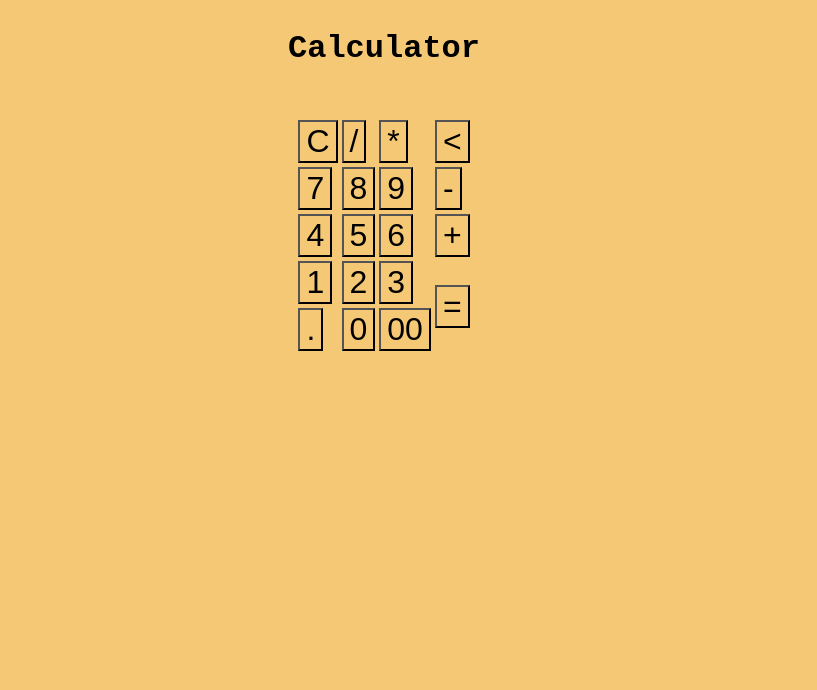
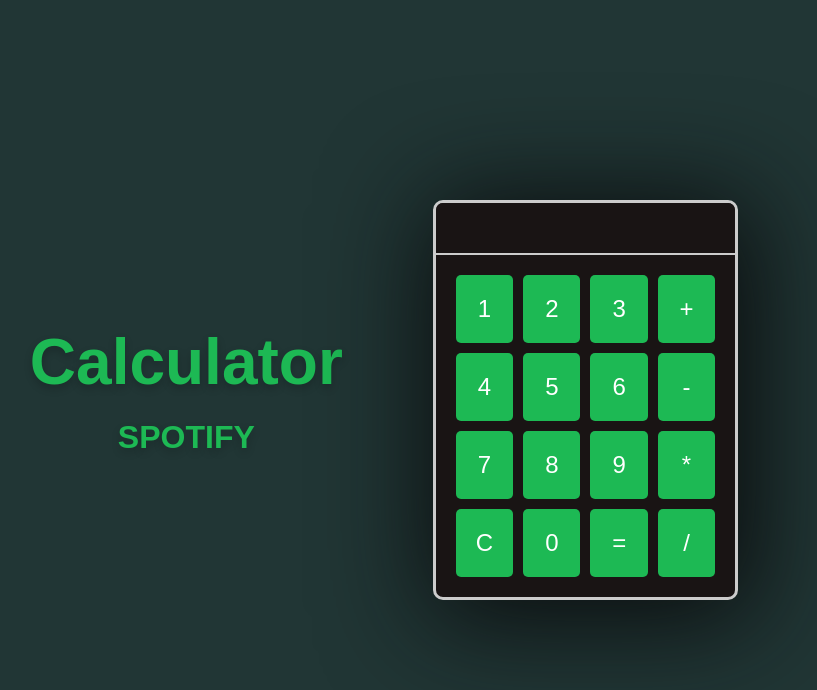
Before and after one commit to gereacosta1/calculator, a website: page index.html in a window 1280 px wide. Shown: the whole page, without its empty margins (256-1073 px from the left). Drawn offline with Linux system fonts and the light colour scheme.

Commit message:
Improve UI and fix display issues

```diff
--- a/index.html
+++ b/index.html
@@ -3,58 +3,37 @@
 <head>
     <meta charset="UTF-8">
     <meta name="viewport" content="width=device-width, initial-scale=1.0">
-    <title>CALCULATOR</title>
+    <title>Calculator Spotify</title>
     <link rel="stylesheet" href="./css/style.css">
+    <link rel="shortcut icon" href="img/logo2.png" />
 </head>
 <body>
 
     <div class="title">
         <h1>Calculator</h1>
+        <h3>SPOTIFY</h3>
     </div>
-
-    <div class="container">
-        <div class="calculator dark">
-            <div class="theme-toggler active">
-                <i class="toggle-item"></div>
-            </div>
-            <div class="display-screen">
-                <div id="display"></div>
-            </div>
-            <div class="buttons">
-                <table>
-                    <tr>
-                        <td><button class="btn-operator" id="clear">C</button></td>
-                        <td><button class="btn-operator" id="/">/</button></td>
-                        <td><button class="btn-operator" id="*">*</button></td>
-                        <td><button class="btn-operator" id="backspace"><</button></td>
-                    </tr>
-                    <tr>
-                        <td><button class="btn-number" id="7">7</button></td>
-                        <td><button class="btn-number" id="8">8</button></td>
-                        <td><button class="btn-number" id="9">9</button></td>
-                        <td><button class="btn-operator" id="-">-</button></td>
-                    </tr>
-                    <tr>
-                        <td><button class="btn-number" id="4">4</button></td>
-                        <td><button class="btn-number" id="5">5</button></td>
-                        <td><button class="btn-number" id="6">6</button></td>
-                        <td><button class="btn-operator" id="+">+</button></td>
-                    </tr>
-                    <tr>
-                        <td><button class="btn-number" id="1">1</button></td>
-                        <td><button class="btn-number" id="2">2</button></td>
-                        <td><button class="btn-number" id="3">3</button></td>
-                        <td rowspan="2"><button class="btn-equal" id="equal">=</button></td>
-                    </tr>
-                    <tr>
-                        <td><button class="btn-number" id=".">.</button></td>
-                        <td><button class="btn-number" id="0">0</button></td>
-                        <td><button class="btn-number" id="00">00</button></td>
-                    </tr>
-                </table>
-            </div>
+        <div class="calculator">
+        <div class="screen" id="screen"></div>
+        <div class="buttons">
+            <button class="btn" onclick="appendNumber('1')">1</button>
+            <button class="btn" onclick="appendNumber('2')">2</button>
+            <button class="btn" onclick="appendNumber('3')">3</button>
+            <button class="btn" onclick="appendNumber('+')">+</button>
+            <button class="btn" onclick="appendNumber('4')">4</button>
+            <button class="btn" onclick="appendNumber('5')">5</button>
+            <button class="btn" onclick="appendNumber('6')">6</button>
+            <button class="btn" onclick="appendNumber('-')">-</button>
+            <button class="btn" onclick="appendNumber('7')">7</button>
+            <button class="btn" onclick="appendNumber('8')">8</button>
+            <button class="btn" onclick="appendNumber('9')">9</button>
+            <button class="btn" onclick="appendNumber('*')">*</button>
+            <button class="btn" onclick="clearScreen()">C</button>
+            <button class="btn" onclick="appendNumber('0')">0</button>
+            <button class="btn" onclick="calculate()">=</button>
+            <button class="btn" onclick="appendNumber('/')">/</button>
         </div>
-    </div>
-    <script src="script.js"></script>
-</body>
+        </div>
+        <script src="script.js"></script>
+    </body>
 </html>
--- /dev/null
+++ b/sass/_01.scss
@@ -0,0 +1,56 @@
+    $bg-color: #f5f5f5;
+    $btn-color: #4CAF50;
+    $btn-hover-color: #45a049;
+
+    body {
+    display: flex;
+    justify-content: center;
+    align-items: center;
+    height: 100vh;
+    background-color: $bg-color;
+    margin: 0;
+    font-family: Arial, sans-serif;
+    }
+
+    .calculator {
+    display: flex;
+    flex-direction: column;
+    border: 1px solid #ccc;
+    border-radius: 10px;
+    overflow: hidden;
+    }
+
+    .screen {
+    background-color: #fff;
+    padding: 20px;
+    font-size: 2em;
+    text-align: right;
+    border-bottom: 1px solid #ccc;
+    height: 60px; /* Altura fija */
+    overflow: hidden;
+    display: flex;
+    align-items: center;
+    justify-content: flex-end;
+    }
+
+    .buttons {
+    display: grid;
+    grid-template-columns: repeat(4, 1fr);
+    gap: 10px;
+    padding: 20px;
+    }
+
+    .btn {
+    background-color: $btn-color;
+    border: none;
+    padding: 20px;
+    font-size: 1.5em;
+    color: white;
+    cursor: pointer;
+    border-radius: 5px;
+    transition: background-color 0.3s;
+
+    &:hover {
+        background-color: $btn-hover-color;
+    }
+    }
--- a/sass/style.scss
+++ b/sass/style.scss
@@ -1,61 +1,95 @@
-// $color-primario: crimson;
-// $background-color-main: #f5c875;
-// $font-family-main: 'Courier New', Courier, monospace;
+    $bg-color: #213635;
+    $btn-color: #1DB954;
+    $btn-hover-color: #007d29;
+    $bg-color-calculator: #191414;
+    $title-color: #1DB954;
+    $title-shadow: 0 4px 8px rgba(0, 0, 0, 0.2);
 
-// @use 'navbar' as *;
-// @use 'reset' as *;
-
-
-// *{
-//     // background-color: $background-color-main;
-//     // font-family: $font-family-main;
-//     font-size: xx-large;
-// }
-
-// .container{
-//     display: flex;
-//     justify-content: center;
-//     align-items: center;
-//     margin: 50px;
-// }
-
-// .display{
-//     height: 30px;
-//     width: 80px;
-//     border-radius: 20px;
-//     font-size: 3rem;
-// }
-
-// Define las variables en el archivo principal
-$color-primario: crimson;
-$background-color-main: #f5c875;
-$font-family-main: 'Courier New', Courier, monospace;
-
-@use 'navbar';
-@use 'reset';
-
-// Utiliza las variables en el archivo principal
-*{
-    background-color: $background-color-main;
-    font-size: xx-large;
-}
-
-.container {
+    body {
     display: flex;
     justify-content: center;
     align-items: center;
-    margin: 50px;
-}
+    height: 100vh;
+    background-color: $bg-color;
+    margin: 0;
+    font-family: Arial, sans-serif;
+    }
 
-.display {
-    height: 30px;
-    width: 80px;
-    border-radius: 20px;
-    font-size: 3rem;
-}
+    .title {
+        text-align: center;
+        margin-bottom: 20px;
+        color: $title-color;
+        text-shadow: $title-shadow;
+        transition: transform 0.3s ease, text-shadow 0.3s ease; // Transición fluida
 
-.title{
-    justify-content: center;
-    text-align: center;
-    margin: 30px;
-}
+            h1 {
+            font-size: 4em; // Tamaño grande para el título principal
+            margin: 0;
+            transition: transform 0.4s ease, text-shadow 0.5s ease; // Transición fluida
+            &:hover {
+                transform: scale(1.2); // Aumenta el tamaño al pasar el cursor
+                text-shadow: 0 6px 12px rgba(0, 0, 0, 0.3); // Sombra más pronunciada
+            }
+            }
+
+            h3 {
+            font-size: 2em; // Tamaño para el título secundario
+            margin: 20px 0 0 0; // Mayor separación entre los títulos
+            transition: transform 0.3s ease, text-shadow 0.3s ease; // Transición fluida
+            &:hover {
+                transform: scale(1.2); // Aumenta el tamaño al pasar el cursor
+                text-shadow: 0 6px 12px rgba(0, 0, 0, 0.3); // Sombra más pronunciada
+            }
+            }
+        }
+
+    .calculator {
+    display: flex;
+    flex-direction: column;
+    border: 3px solid #ccc;
+    border-radius: 10px;
+    overflow: hidden;
+    margin-left: 90px;
+    background-color:  $bg-color-calculator;
+    -webkit-box-shadow: 7px 10px 106px 10px rgba(10,12,13,1);
+    -moz-box-shadow: 7px 10px 106px 10px rgba(10,12,13,1);
+    box-shadow: 7px 10px 106px 10px rgba(10,12,13,1);
+    }
+
+    .screen {
+    background-color:  $bg-color-calculator;
+    padding: 25px;
+    font-size: 2em;
+    text-align: right;
+    border-bottom: 2px solid #ccc;
+    height: 25px; /* Altura fija */
+    overflow: hidden;
+    display: flex;
+    align-items: center;
+    justify-content: flex-end;
+    box-sizing: border-box;
+    white-space: nowrap; /* Evita que el texto se divida en varias líneas */
+    color: white;
+    }
+
+    .buttons {
+    display: grid;
+    grid-template-columns: repeat(4, 1fr); /* Completar la declaración grid-template-columns */
+    gap: 10px;
+    padding: 20px;
+    }
+
+    .btn {
+    background-color: $btn-color;
+    border: none;
+    padding: 20px;
+    font-size: 1.5em;
+    color: white;
+    cursor: pointer;
+    border-radius: 5px;
+    transition: background-color 0.3s;
+
+    &:hover {
+        background-color: $btn-hover-color;
+    }
+    }
--- a/script.js
+++ b/script.js
@@ -26,27 +26,45 @@
 
 
 
-const display = document.querySelector("#display");
-const buttons = document.querySelectorAll("button");
+// const display = document.querySelector("#display");
+// const buttons = document.querySelectorAll("button");
 
-    buttons.forEach((button) => {
-    button.onclick = () => {
-        if (button.id === "clear") {
-        display.innerText = "";
-        } else if (button.id === "backspace") {
-        let string = display.innerText.toString();
-        display.innerText = string.slice(0, -1);
-        } else if (display.innerText !== "" && button.id === "equal") {
-        try {
-            display.innerText = eval(display.innerText);
-        } catch (e) {
-            display.innerText = "Error";
-            setTimeout(() => (display.innerText = ""), 2000);
-        }
-        } else if (display.innerText === "null") {
-        setTimeout(() => (display.innerText = ""), 2000);
-        } else {
-        display.innerText += button.id;
-        }
-    };
-    });
+//     buttons.forEach((button) => {
+//     button.onclick = () => {
+//         if (button.id === "clear") {
+//         display.innerText = "";
+//         } else if (button.id === "backspace") {
+//         let string = display.innerText.toString();
+//         display.innerText = string.slice(0, -1);
+//         } else if (display.innerText !== "" && button.id === "equal") {
+//         try {
+//             display.innerText = eval(display.innerText);
+//         } catch (e) {
+//             display.innerText = "Error";
+//             setTimeout(() => (display.innerText = ""), 2000);
+//         }
+//         } else if (display.innerText === "null") {
+//         setTimeout(() => (display.innerText = ""), 2000);
+//         } else {
+//         display.innerText += button.id;
+//         }
+//     };
+//     });
+
+    const screen = document.getElementById('screen');
+
+    function appendNumber(number) {
+    screen.innerText += number;
+    }
+
+    function clearScreen() {
+    screen.innerText = '';
+    }
+
+    function calculate() {
+    try {
+        screen.innerText = eval(screen.innerText);
+    } catch (error) {
+        screen.innerText = 'Error';
+    }
+    }
```
Also changed, not shown: css/style.css, img/logo.jpg (added), img/logo2.png (added), style.css (deleted), 1 other file.
